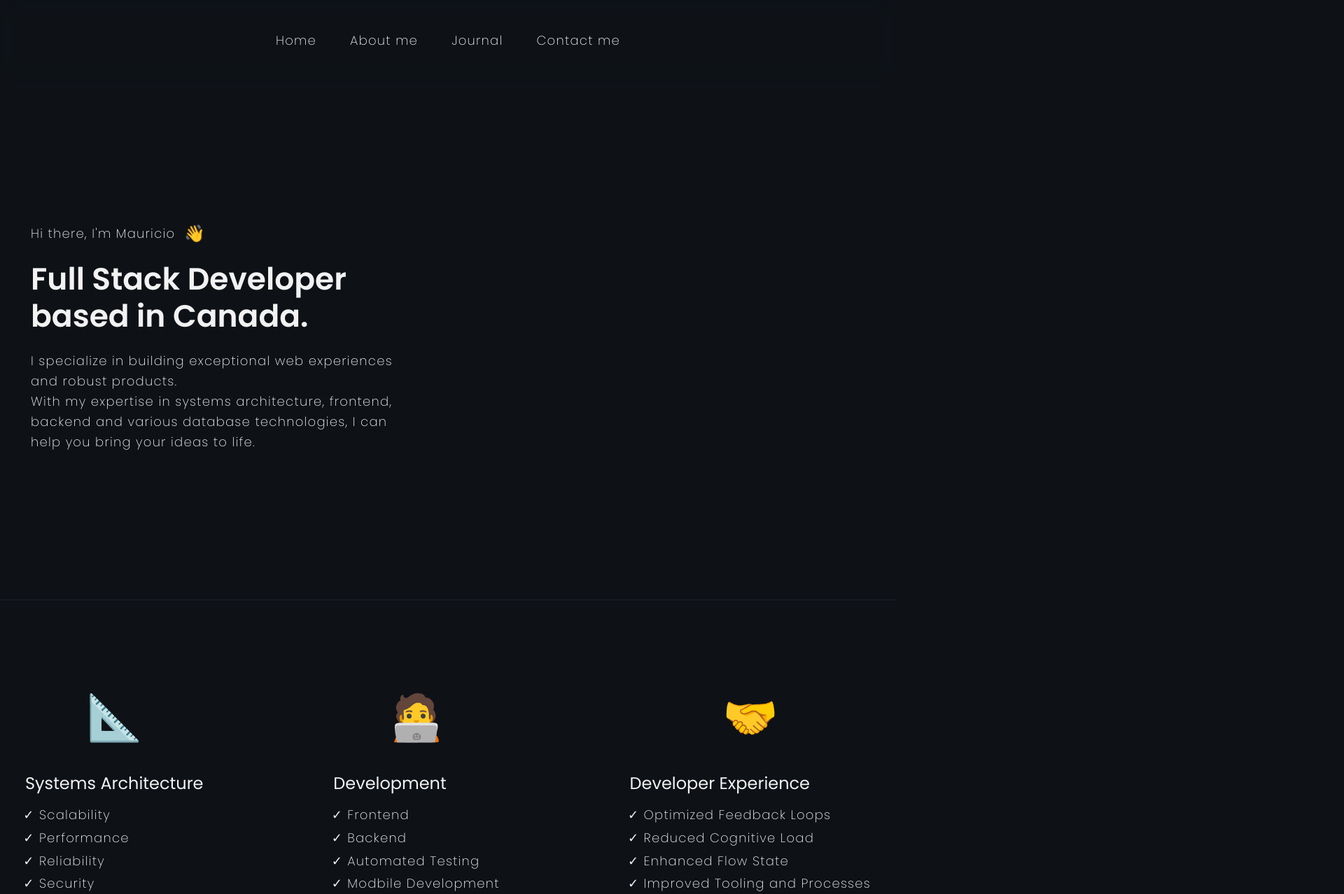
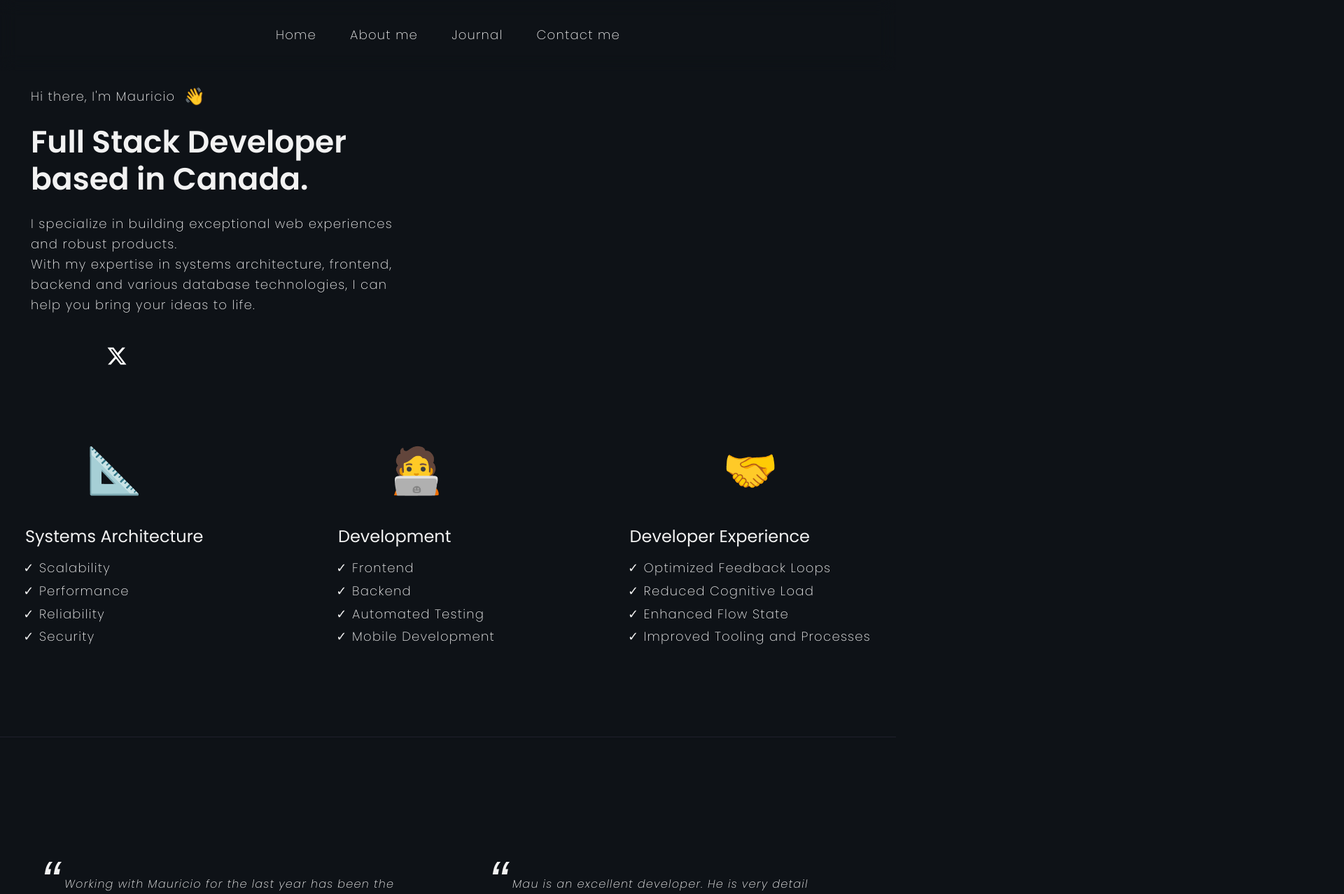
Before and after one commit to codigo/mau-web, a SvelteKit app: page / in a window 1280 px wide. Shown: the top 1278 px of the page at 70% size, 1920 px wide, since content can reach past the window. Built offline with nearby package versions, Linux system fonts and the light colour scheme; some icons are missing.

Commit message:
Fixing spaces

```diff
--- a/src/components/Capabilities.svelte
+++ b/src/components/Capabilities.svelte
@@ -26,7 +26,7 @@
           <li class="capability-item">Frontend</li>
           <li class="capability-item">Backend</li>
           <li class="capability-item">Automated Testing</li>
-          <li class="capability-item">Modbile Development</li>
+          <li class="capability-item">Mobile Development</li>
         </ul>
       </div>
     </div>
@@ -52,7 +52,7 @@
 <style>
 
   .section-capabilities {
-    padding: 1.6rem 0 4.8rem 0;
+    padding: 0 0 4.8rem 0;
     margin-bottom: 2.4rem;
   }
 
--- a/src/components/Header.svelte
+++ b/src/components/Header.svelte
@@ -1,5 +1,6 @@
+
+<div class="content-wrapper">
   <header class="header">
-
     <section class="main-nav">
       <ul class="main-nav-list">
         <li><a class="main-nav-link" href="/">Home</a></li>
@@ -8,8 +9,8 @@
         <li><a class="main-nav-link" href="/#contact-me">Contact me</a></li>
       </ul>
     </section>
-
   </header>
+</div>
 
 <style lang="postcss">
   .header {
@@ -26,8 +27,13 @@
     /* box-shadow: 0 2px 4px 0 rgba(0, 0, 0, .04), 0 -1px 0 0 rgba(0, 0, 0, .08); */
   }
 
+  .content-wrapper {
+    content: "";
+    margin-bottom: 4cqmin;
+  }
+
   .main-nav {
-    padding: 4.4rem 0;
+    padding: 3.6rem 0;
   }
 
   .main-nav-list {
--- a/src/components/Hero.svelte
+++ b/src/components/Hero.svelte
@@ -1,12 +1,11 @@
 <script>
 	import X from "./icons/social/X.svelte";
   import { MailUnreadOutline, LogoLinkedin, LogoGithub } from 'svelte-ionicons'
-
 </script>
 
-<section class="section-hero b-border">
+<section class="section-hero">
 
-  <div class="hero">
+  <div class="hero-intro">
 
     <div class="hero-text-box">
       <div class="hero-heading-name">
@@ -43,8 +42,6 @@
               <MailUnreadOutline />
             </a>
           </li>
-
-            <!-- MailUnreadOutline -->
         </ul>
       </div> <!--  end.hero-social-icons -->
 
@@ -59,16 +56,15 @@
 </section>
 
 <style>
+
   .section-hero {
-    margin-bottom: 2.4rem;
-    margin-top: 12.8rem;
-    padding: 3.2rem 0 4.8rem 0;
+    padding: 1.2rem 0;
   }
 
-  .hero {
+  .hero-intro {
     display: flex;
     align-items: start;
-    padding: 4.4rem;
+    padding: 0 4.4rem;
     column-gap: 3.6rem;
   }
 
@@ -77,7 +73,6 @@
     flex: 1;
     flex-direction: column;
     gap: 2.4rem;
-    padding: 3.6rem 0 3.6rem 0;
   }
 
   .hero-heading-name,
@@ -90,24 +85,24 @@
   }
 
   .wave {
-    animation: wave-hand 1.5s linear 0.75s 1 normal;
+    animation: wave-hand 1.5s linear 0.5s 1 normal;
     transform-origin: 50% 50%;
   }
 
   .hero-title {
     opacity: 0;
-    animation: bottomFadeIn 1s linear 1s normal forwards;
+    animation: bottomFadeIn 1s linear 0.75s normal forwards;
   }
 
   .hero-text {
     opacity: 0;
-    animation: bottomFadeIn 1s linear 3s normal forwards;
+    animation: bottomFadeIn 1s linear 1.25s normal forwards;
   }
 
   .hero-social-icons {
     padding: 2rem 0 0 0;
     opacity: 0;
-    animation: bottomFadeIn 1s linear 5s normal forwards;
+    animation: bottomFadeIn 1s linear 1.25s normal forwards;
   }
 
   .social-icons {
@@ -150,21 +145,4 @@
     100% { transform: rotate( 0.0deg) }
   }
 
-  @keyframes bottomFadeIn {
-    0% {
-      transform: translateY(2rem);
-      bottom: 2rem;
-      opacity: 0;
-    }
-
-    75% {
-      bottom: 25%;
-      opacity: 1;
-    }
-
-    100% {
-      opacity: 100;
-    }
-  }
-
 </style>
--- a/src/components/TechStack.svelte
+++ b/src/components/TechStack.svelte
@@ -229,11 +229,6 @@
     },
     {
       category: 'Libraries',
-      icon: ReactNative,
-      name: 'React Native',
-    },
-    {
-      category: 'Libraries',
       icon: Electron,
       name: 'Electron',
     },
@@ -261,7 +256,12 @@
       category: 'Software',
       icon: Sentry,
       name: 'Sentry',
-    }
+    },
+    {
+      category: 'Libraries',
+      icon: ReactNative,
+      name: 'React Native',
+    },
   ]
 
   function splitArrayIntoChunks<T>(arr: T[], numChunks: number) {
@@ -293,9 +293,11 @@
   }
 
   let techStackChunks = [[] as TechStack[]]
+  let loading = true
 
   let dataAnimatedScroller: boolean;
   onMount(() => {
+    loading = false
     if (!window.matchMedia('(prefers-reduced-motion: reduce)').matches) {
       dataAnimatedScroller = true
       techStackChunks = duplicateObjectsInArray(splitArrayIntoChunks(techStack, 3))
@@ -308,10 +310,12 @@
 
 <section class="section-tech-stack b-border">
 
-  <h2 class="section-title">Tools I've used</h2>
-
+  {#if loading}
+  <div class="loading" aria-busy="{loading}">
+    <span class="loader" />
+  </div>
+  {:else}
     <div class="tech-stack-box" data-animated={dataAnimatedScroller}>
-
       {#each techStackChunks as techStackChunk, idx}
         <!-- techStackChunk is an array of objects -->
         <ul class="tech-stack-box-inner" data-direction="{idx % 2 === 0 ? 'left' : 'right'}">
@@ -326,19 +330,17 @@
       {/each}
 
     </div> <!--  end.tech-stack-box -->
+  {/if}
+
 
 </section>
 
 <style lang="postcss">
 
   .section-tech-stack {
-    padding: 1.6rem 0 4.8rem 0;
+    padding: 12rem 0 12rem 0;
     margin-bottom: 2.4rem;
-  }
-
-  .section-title {
-    padding: 3.2rem 0 4.8rem 0;
-    text-align: center;
+    overflow: hidden;
   }
 
   .tech-stack-box {
@@ -360,8 +362,8 @@
   .tech-stack-box[data-animated='true'] {
     display: unset;
     overflow: hidden;
-    -webkit-mask: linear-gradient(90deg, transparent, white 30%, white 80%, transparent);
-    mask: linear-gradient(90deg, transparent, white 30%, white 80%, transparent);
+    -webkit-mask: linear-gradient(90deg, transparent, white 10%, white 90%, transparent);
+    mask: linear-gradient(90deg, transparent, white 10%, white 90%, transparent);
   }
 
   .tech-stack-box-inner[data-direction='left'] {
```
Lines whose indentation alone changed are shown as unchanged.
